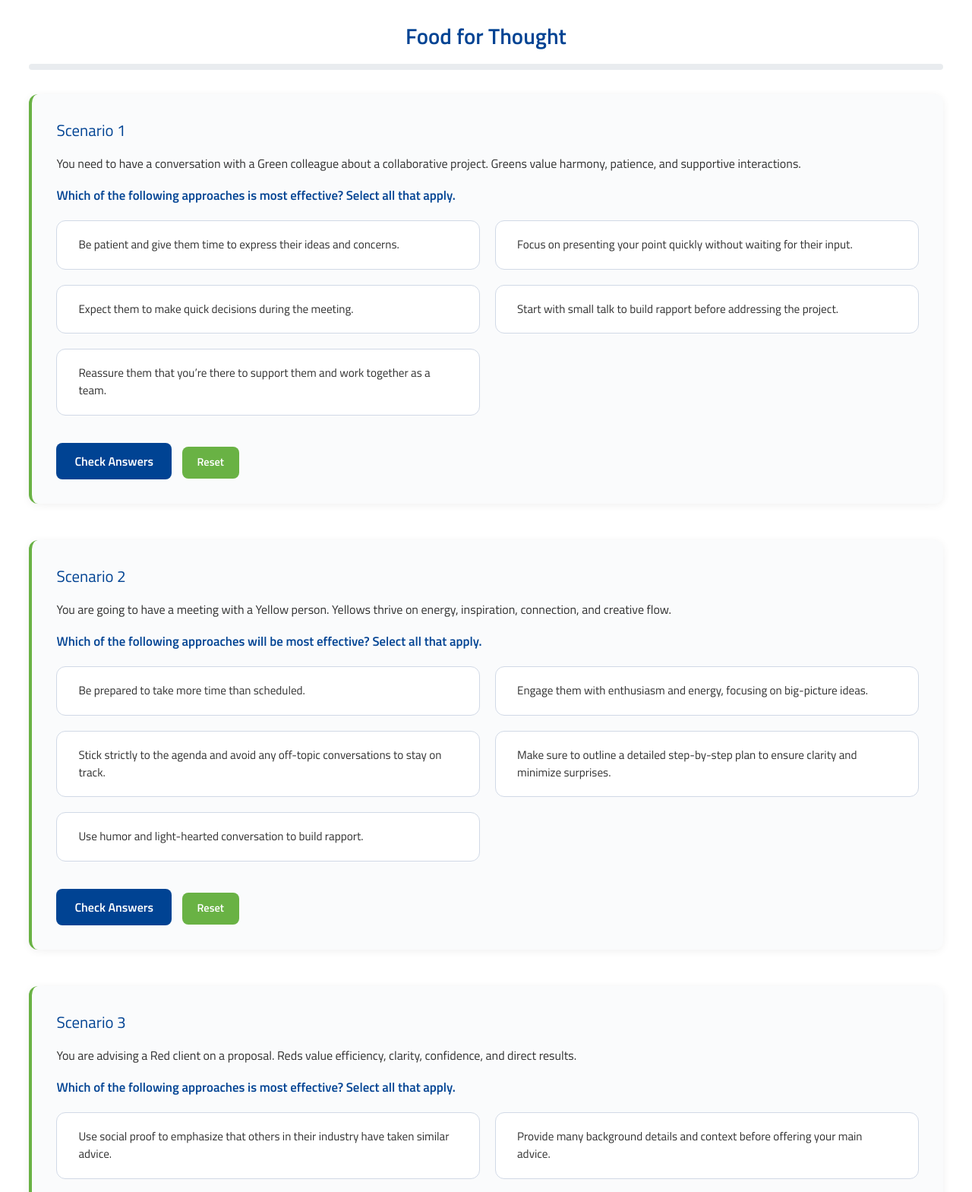
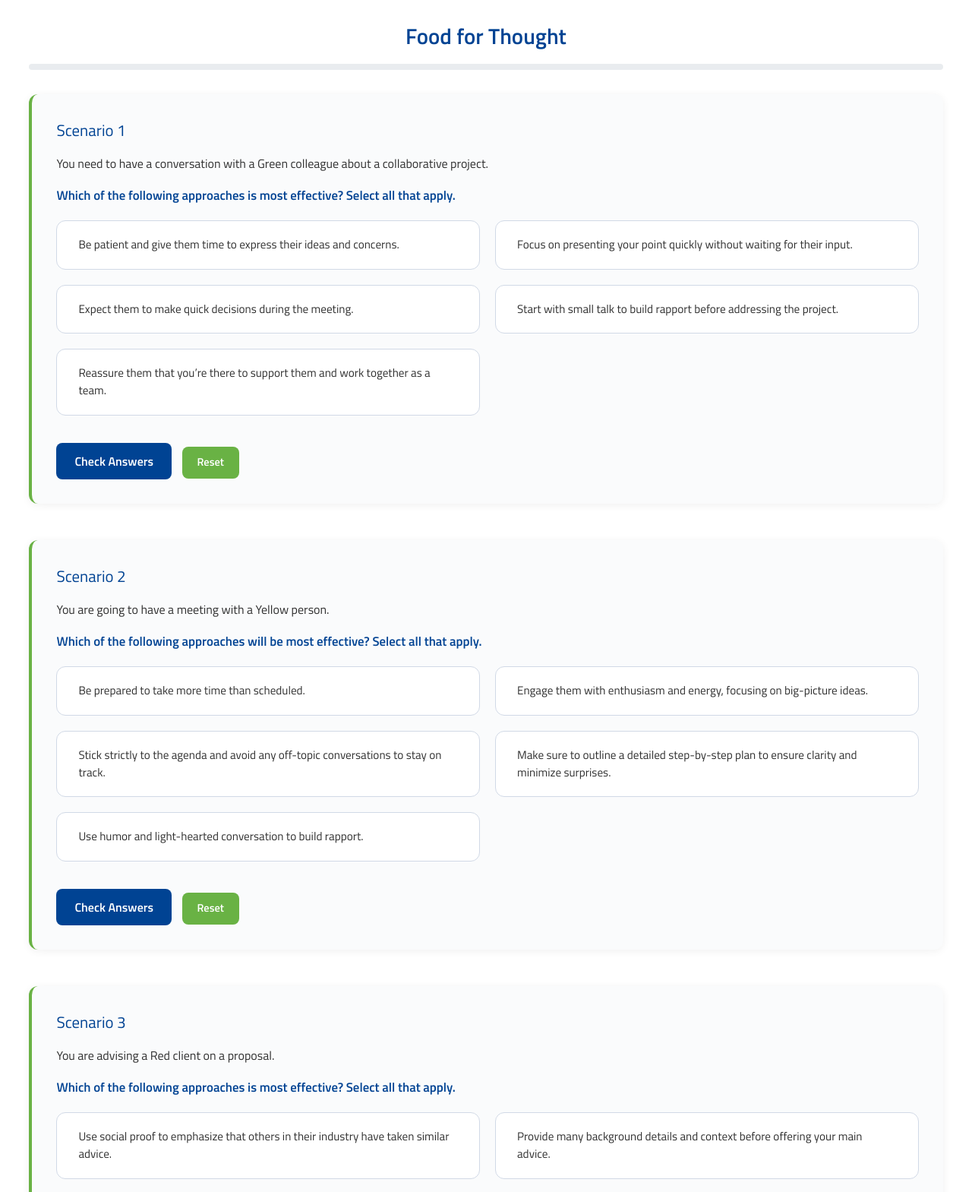
Before and after one commit to npdskills-web/Food-for-Thought-Color-Communication-Styles, a plain HTML site: page index.html in a window 1280 px wide. Shown: the top 1569 px of the page at 76% size. Drawn offline with nearby package versions, Linux system fonts and the light colour scheme.

Commit message:
Update index.html

```diff
--- a/index.html
+++ b/index.html
@@ -272,7 +272,7 @@
     <div class="scenario-container">
      <h2 class="scenario-title">Scenario 1</h2>
      <p class="scenario-text">
-        You need to have a conversation with a Green colleague about a collaborative project. Greens value harmony, patience, and supportive interactions.
+        You need to have a conversation with a Green colleague about a collaborative project.
      </p>
      <p class="question-text">Which of the following approaches is most effective? Select all that apply.</p>
 
@@ -318,7 +318,7 @@
     <div class="scenario-container">
      <h2 class="scenario-title">Scenario 2</h2>
      <p class="scenario-text">
-        You are going to have a meeting with a Yellow person. Yellows thrive on energy, inspiration, connection, and creative flow.
+        You are going to have a meeting with a Yellow person.
      </p>
      <p class="question-text">Which of the following approaches will be most effective? Select all that apply.</p>
 
@@ -364,7 +364,7 @@
     <div class="scenario-container">
      <h2 class="scenario-title">Scenario 3</h2>
      <p class="scenario-text">
-        You are advising a Red client on a proposal. Reds value efficiency, clarity, confidence, and direct results.
+        You are advising a Red client on a proposal.
      </p>
      <p class="question-text">Which of the following approaches is most effective? Select all that apply.</p>
 
@@ -410,7 +410,7 @@
     <div class="scenario-container">
      <h2 class="scenario-title">Scenario 4</h2>
      <p class="scenario-text">
-        You are preparing to present a new idea to a Blue colleague. Blues appreciate accuracy, structure, thoroughness, and data-backed reasoning.
+        You are preparing to present a new idea to a Blue colleague.
      </p>
      <p class="question-text">
         Which actions will most likely ensure effective communication? Select all that apply.
```
